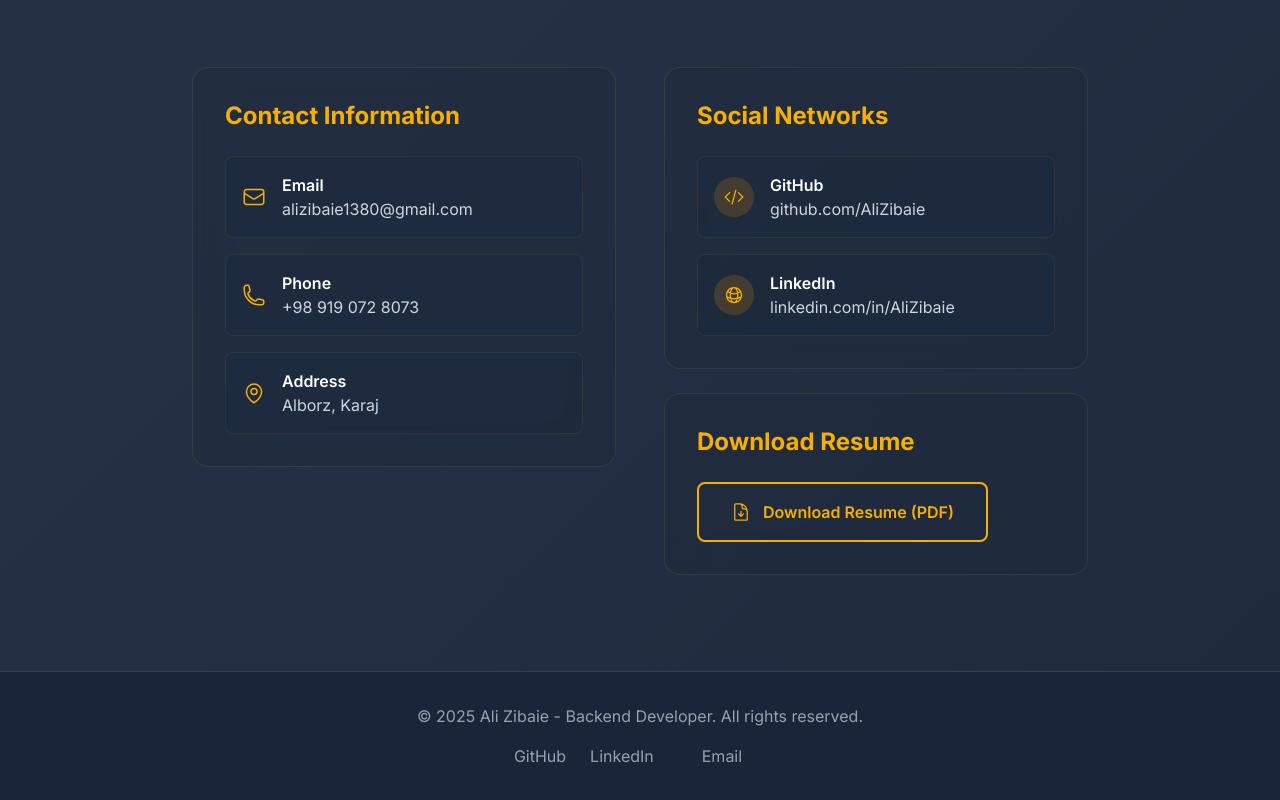
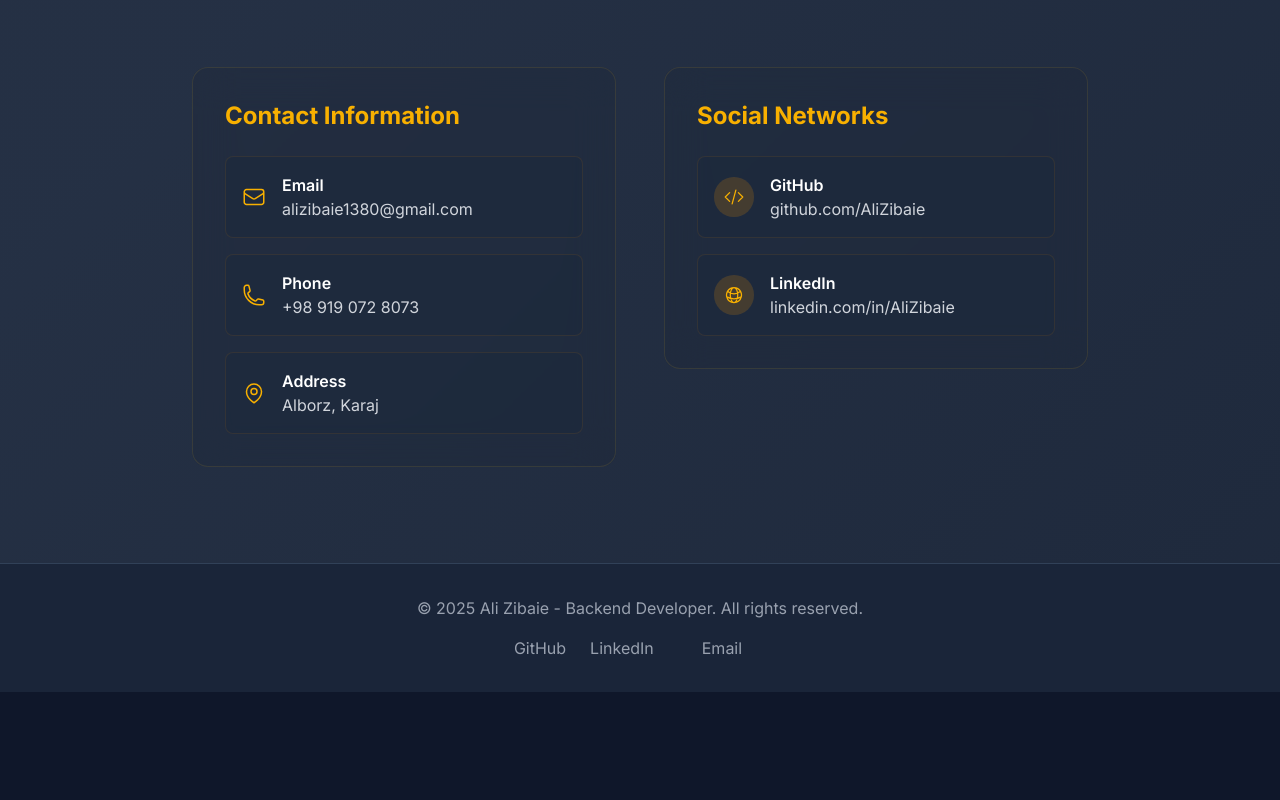
Before and after one commit to AliZibaie/alizibaie.ir, a Next.js app: page / in a window 1280 px wide. Shown: the part 5919-6719 px from the top of the page. After the commit the page ends 6611 px from the top, so only its background shows below. Built offline with nearby package versions, Linux system fonts and the light colour scheme.

Commit message:
[refactor] delete downloading resume ability

```diff
--- a/src/app/page.tsx
+++ b/src/app/page.tsx
@@ -899,32 +899,6 @@ export default function Home() {
                                         </a>
                                     </div>
                                 </div>
-
-                                <div className="glass-effect rounded-2xl p-8 border border-gold-500/20">
-                                    <h3 className="text-2xl font-bold mb-6 text-gold-400">Download Resume</h3>
-                                    <button
-                                        onClick={() => {
-                                            fetch('/cv.pdf')
-                                                .then(response => {
-                                                    if (response.ok) {
-                                                        const link = document.createElement('a');
-                                                        link.href = '/cv.pdf';
-                                                        link.download = 'ali-zibaei-resume.pdf';
-                                                        link.click();
-                                                    } else {
-                                                        window.print();
-                                                    }
-                                                })
-                                                .catch(() => {
-                                                    window.print();
-                                                });
-                                        }}
-                                        className="bg-transparent border-2 border-gold-400 text-gold-400 hover:bg-gold-400 hover:text-slate-900 px-8 py-4 rounded-lg font-semibold transition-all duration-300 hover:scale-105 flex items-center gap-3"
-                                    >
-                                        <DocumentArrowDownIcon className="h-5 w-5" />
-                                        Download Resume (PDF)
-                                    </button>
-                                </div>
                             </div>
                         </div>
                     </div>
```
